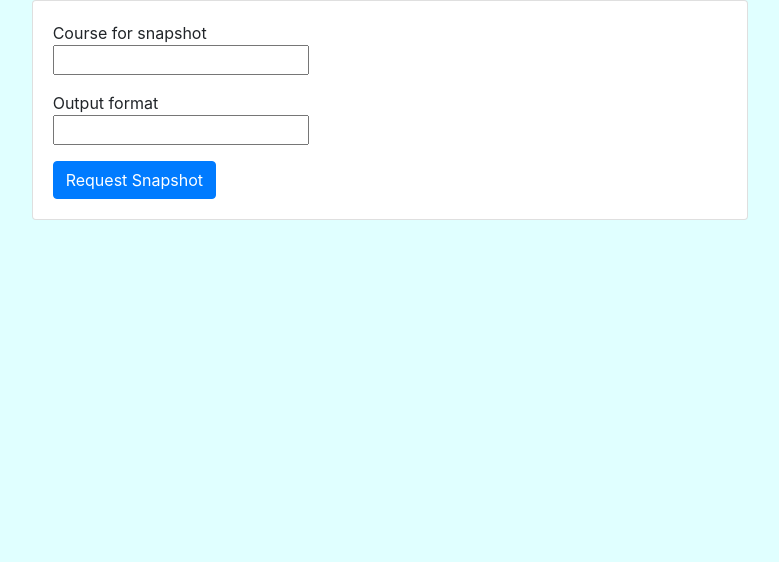
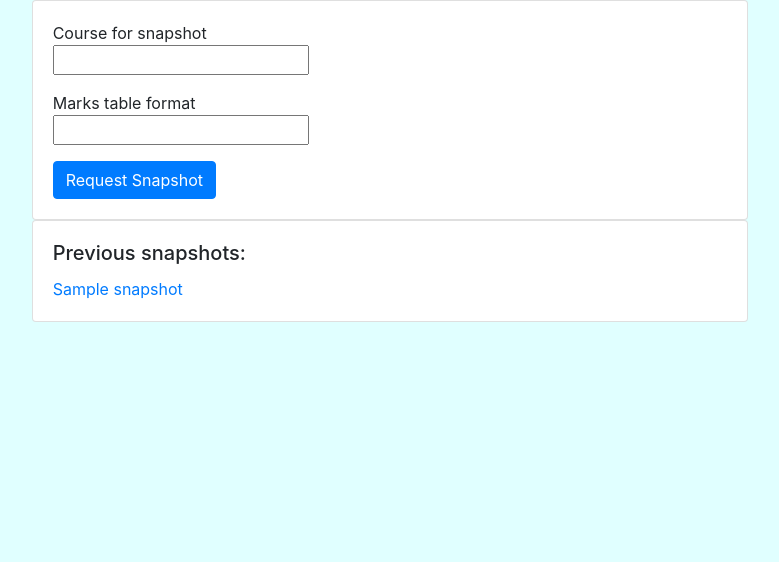
Before and after one commit to okorienev/labs_web, a Python web app: template labs_web/templates/tutor/course_snapshot.html in a window 1280 px wide. Shown: the part 56-618 px from the top of the page, without its empty margins (250-1029 px from the left). Run offline with Jinja, Linux system fonts and the light colour scheme; the template is opened without the code that fills it: most values are stand-ins (such as "Sample title", 1, 10 or a date in 2020); form fields are guessed from the names that the template uses; some libraries are stand-ins or nearby versions.

Commit message:
end snapshots

```diff
--- a/labs_web/templates/tutor/course_snapshot.html
+++ b/labs_web/templates/tutor/course_snapshot.html
@@ -1,12 +1,12 @@
 {% extends 'tutor/tutor_menu.html' %}
 {% block title %}Course Snapshot{% endblock %}
 {% block content %}
-    {% if warning %}
+    {% if timeout %}
         <div class="alert alert-danger">
-            You've requested course snapshot less than a day ago, next snapshot will be available in {{ time }}
+            You've requested course snapshot less than a day ago
         </div>
     {% endif %}
-    {% if not warning %}
+    {% if not timeout %}
         <div class="card">
             <div class="card-body">
                 <form class="form" method="post">
@@ -16,7 +16,7 @@
                         {{ form.course }}
                     </div>
                     <div class="form-group">
-                        Output format<br>
+                        Marks table format<br>
                         {{ form.marks_format }}
                     </div>
                     <button type="submit" class="btn btn-primary">Request Snapshot</button>
@@ -24,4 +24,32 @@
             </div>
         </div>
     {% endif %}
+    <div class="card">
+        <div class="card-body">
+            <h5 class="card-title">Previous snapshots:</h5>
+            {% for i in snapshots %}
+                <p class="card-text"><a href="{{ url_for("tutor.download_snapshot", snapshot_name=i) }}">{{ i }}</a></p>
+            {% endfor %}
+        </div>
+    </div>
+    <div class="ex" id="xml-example">
+        xml example
+    </div>
+    <div class="ex" id="json-example">
+        json example
+    </div>
+    <div class="ex" id="csv-example">
+        csv example
+    </div>
+    <script>
+    $(document).ready(function () {
+        $(".ex").hide();
+        let choice = $("#marks_format");
+        choice.change(function () {
+            $(".ex").hide();
+            $("#"+choice.val()+"-example").show();
+        })
+    });
+
+    </script>
 {% endblock %}
--- a/labs_web/views/tutor/tutor_main.py
+++ b/labs_web/views/tutor/tutor_main.py
@@ -17,7 +17,8 @@ from . import (ChooseCourseToCheck,
                TutorAnnouncement,
                GetTutorAnnouncements,
                AnswerTicket,
-               CourseSnapshot)
+               CourseSnapshot,
+               DownloadSnapshot)
 from .check_reports import send_mail_report_checked
 
 
@@ -55,6 +56,7 @@ tutor.add_url_rule('/announcement/<announcement_id>/', view_func=TutorAnnounceme
 tutor.add_url_rule('/get-announcements/', view_func=GetTutorAnnouncements.as_view('get_announcements'))
 tutor.add_url_rule('/answer-ticket/', view_func=AnswerTicket.as_view('answer_ticket'))
 tutor.add_url_rule('/course-snapshot/', view_func=CourseSnapshot.as_view('course_snapshot'))
+tutor.add_url_rule('/download-snapshot/<snapshot_name>/', view_func=DownloadSnapshot.as_view('download_snapshot'))
 report_checked.connect(report_checked_callback)
 announcement_made.connect(announcement_cache_callback)
 
```
Also changed, not shown: labs_web/views/tutor/course_snapshot.py (+26 -4 lines), labs_web/views/tutor/download_snapshot.py (added, +18 -0 lines).
